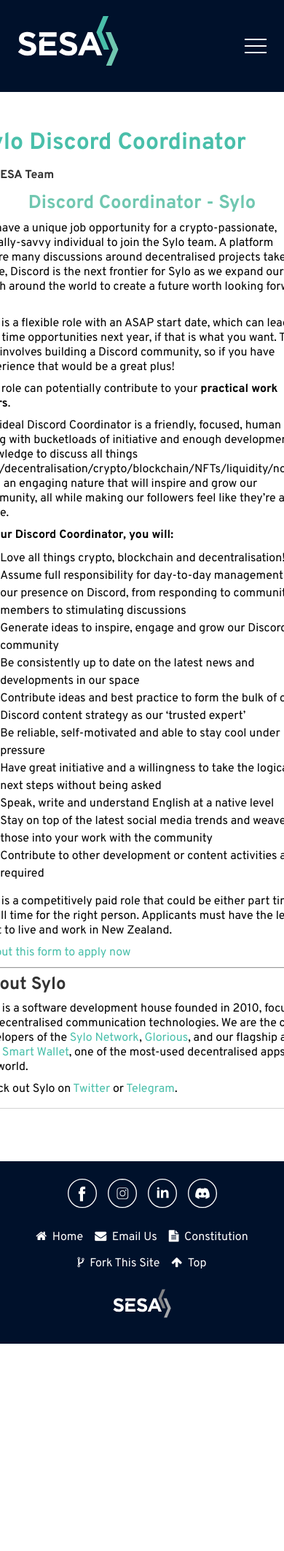
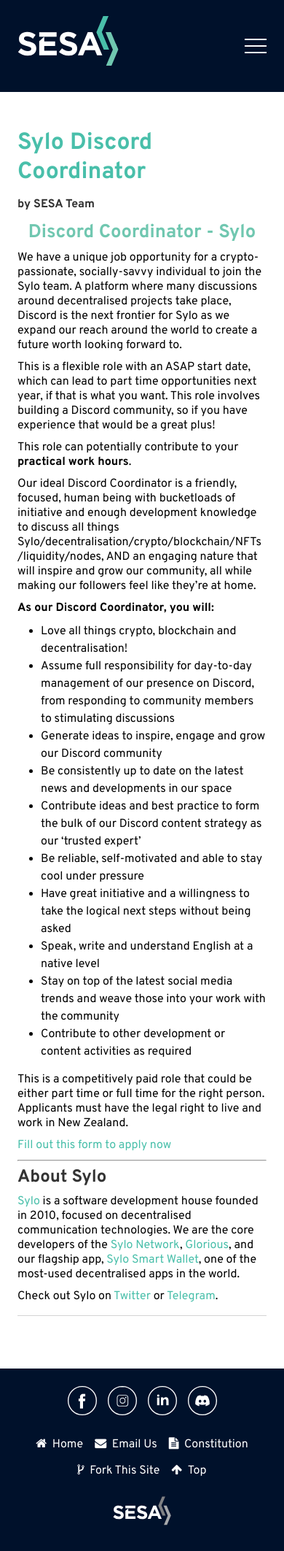
Before and after one commit to sesauoa/ausesa.github.com, a Jekyll site: the page built from opportunities/sylo-coordinator-2021.md, in a window 390 px wide. Shown: the whole page at 73% size. Built offline with Jekyll 4.4.1, drawn with Linux system fonts in a browser that asks for light colours; nearby versions of some CDN libraries; before the commit the page ends 1841 px from its top, so only the background shows below that.

Commit message:
Fix mobile formatting

```diff
--- a/css/style.scss
+++ b/css/style.scss
@@ -511,6 +511,7 @@
 // Setting font sizes/colors and padding for news articles
 .news-post {
   border-bottom: solid 1px lightgray;
+  overflow-wrap: anywhere;
 
   .news-title {
     font-size: 2em;
@@ -639,7 +640,6 @@
     flex-direction: column;
     align-content: center;
     padding: 0 $margin-large-display;
-    width: $max-content-width;
 
     @media #{$large-display} {
       padding: 0;
```
